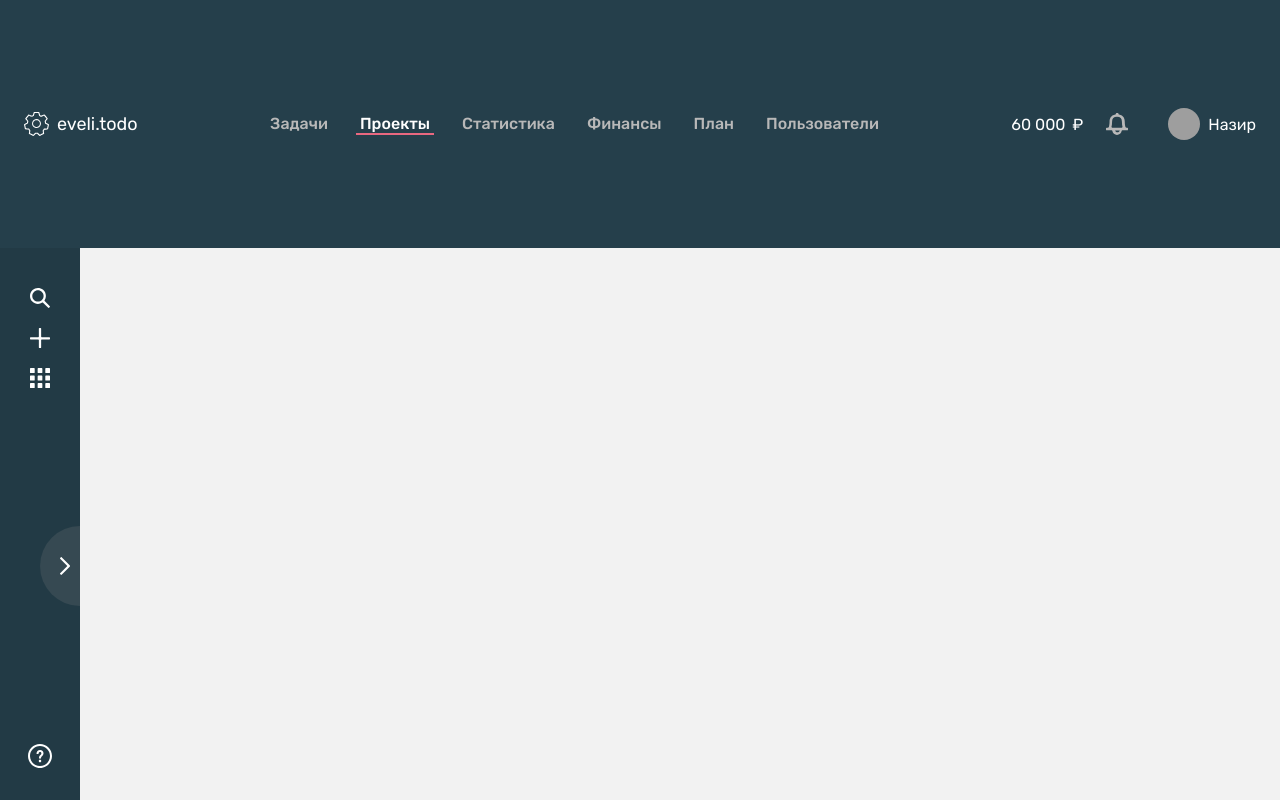
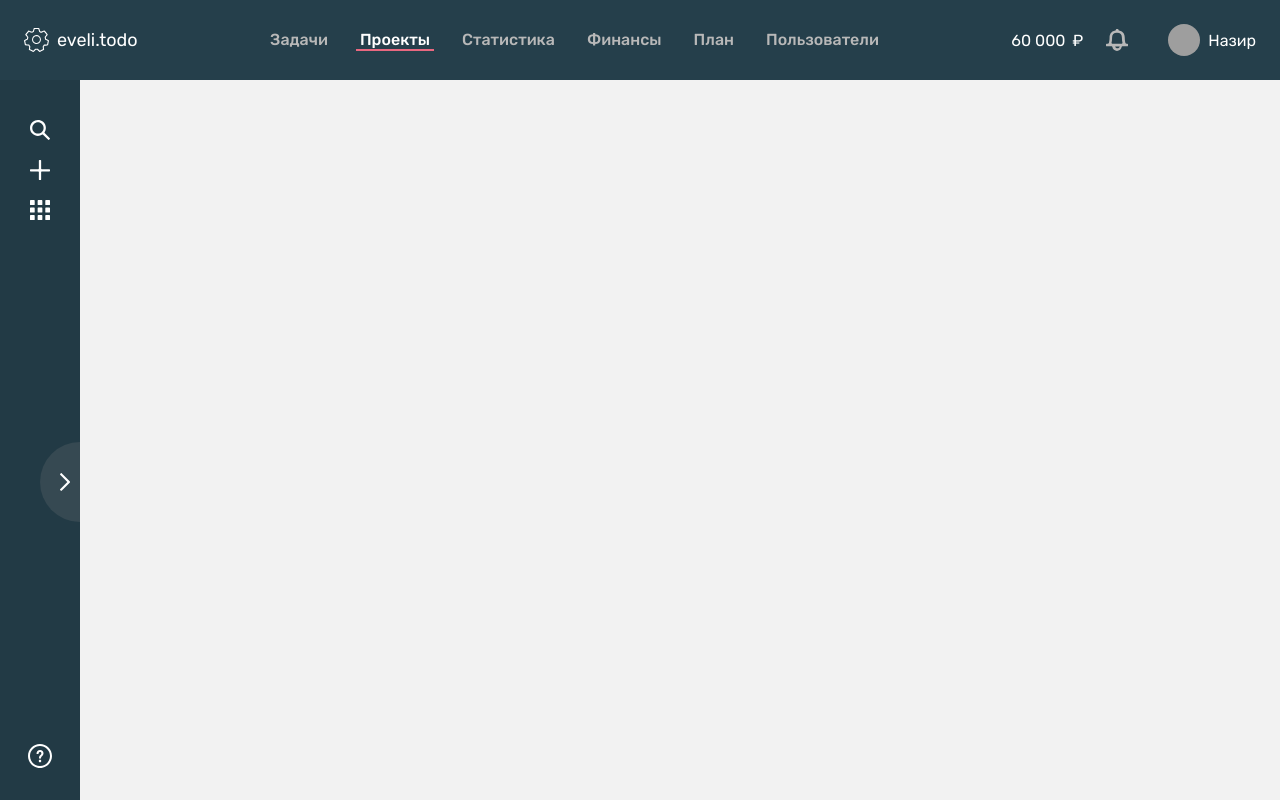
Before and after one commit to K-Real-Mh/Kanban, a React (Vite) app: page / in a window 1280 px wide. Built offline with nearby package versions, Linux system fonts and the light colour scheme; grey boxes are pictures that could not be loaded.

Commit message:
refactor: add some styles

```diff
--- a/src/App.module.scss
+++ b/src/App.module.scss
@@ -2,7 +2,8 @@
   display: grid;
   min-width: 320px;
   min-height: 100vh;
-  grid-template-columns: 80px 17fr;
+  grid-template-columns: 80px 1fr;
+  grid-template-rows: 80px 1fr;
   grid-template-areas:
       "hd hd"
       "sd main";
--- a/src/index.css
+++ b/src/index.css
@@ -19,6 +19,7 @@ a {
   font-weight: 500;
   color: #3E65BE;
   text-decoration: inherit;
+  cursor: pointer;
 }
 a:hover {
   color: #7EA4E7;
```
